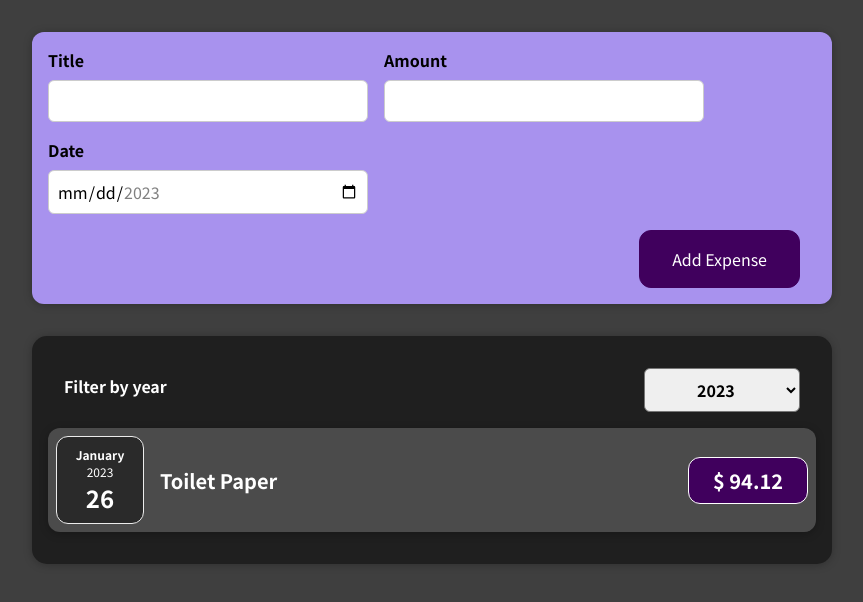
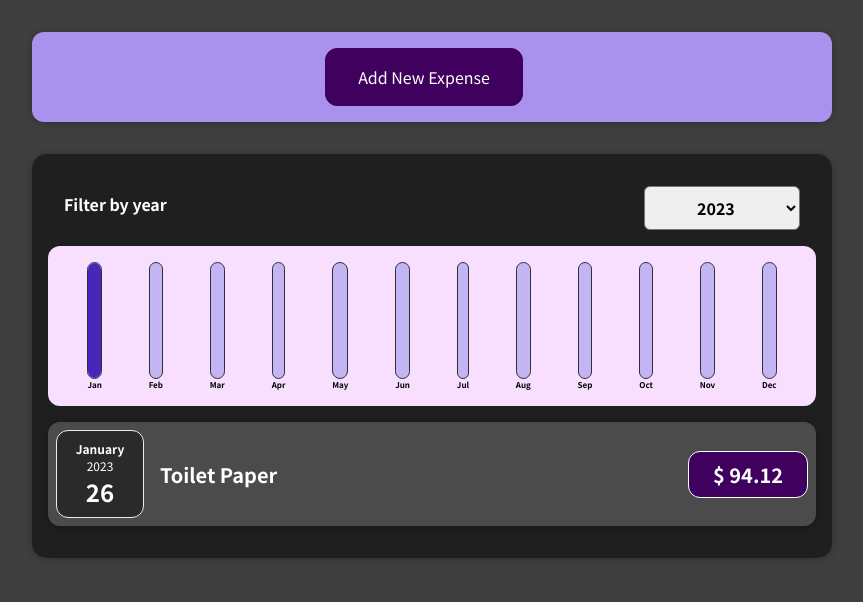
Before and after one commit to RamSSi/react-practice, a React (Create React App) app: page / in a window 1280 px wide. Shown: the top 602 px of the page, without its empty margins (208-1071 px from the left). Built offline with nearby package versions, Linux system fonts and the light colour scheme.

Commit message:
2023-01-03 리액트 조건부 Content

```diff
--- /dev/null
+++ b/src/components/Chart/Chart.css
@@ -0,0 +1,9 @@
+.chart {
+    padding: 1rem;
+    border-radius: 12px;
+    background-color: #f8dfff;
+    text-align: center;
+    display: flex;
+    justify-content: space-around;
+    height: 10rem;
+}
--- /dev/null
+++ b/src/components/Chart/Chart.js
@@ -0,0 +1,26 @@
+import React from 'react';
+
+import ChartBar from './ChartBar';
+
+import './Chart.css';
+
+const Chart = props => {
+
+    const dataPointValues = props.dataPoints.map(dataPoint => dataPoint.value);
+    const totalMaximum = Math.max(...dataPointValues);
+    return (
+        <div className="chart">
+            {props.dataPoints.map(dataPoint => {
+                return <ChartBar
+                    key={dataPoint.label}
+                    value={dataPoint.value}
+                    maxValue={totalMaximum}
+                    label={dataPoint.label}
+                />
+                }
+            )}
+        </div>
+    );
+};
+
+export default Chart;
--- /dev/null
+++ b/src/components/Chart/ChartBar.css
@@ -0,0 +1,30 @@
+.chart-bar {
+    height: 100%;
+    display: flex;
+    flex-direction: column;
+    align-items: center;
+}
+
+.chart-bar__inner {
+    height: 100%;
+    width: 100%;
+    border: 1px solid #313131;
+    border-radius: 12px;
+    background-color: #c3b4f3;
+    overflow: hidden;
+    display: flex;
+    flex-direction: column;
+    justify-content: flex-end;
+}
+
+.chart-bar__fill {
+    background-color: #4826b9;
+    width: 100%;
+    transition: all 0.3s ease-out;
+}
+
+.chart-bar__label {
+    font-weight: bold;
+    font-size: 0.5rem;
+    text-align: center;
+}
--- /dev/null
+++ b/src/components/Chart/ChartBar.js
@@ -0,0 +1,26 @@
+import React from 'react';
+
+import './ChartBar.css';
+
+const ChartBar = props => {
+
+    let barFillHeight = '0%';
+
+    if (props.maxValue > 0) {
+        barFillHeight = Math.round((props.value / props.maxValue) * 100) + '%';
+    }
+
+    return (
+        <div className="chart-bar">
+            <div className="chart-bar__inner">
+                <div
+                    className="chart-bar__fill"
+                    style={{height: barFillHeight}}
+                ></div>
+            </div>
+            <div className="chart-bar__label">{props.label}</div>
+        </div>
+    );
+};
+
+export default ChartBar;
--- a/src/components/Expenses/ExpenseItem.js
+++ b/src/components/Expenses/ExpenseItem.js
@@ -7,6 +7,7 @@
 
 function ExpenseItem(props) {
     return (
+        <li>
             <Card className="expense-item">
                 <ExpenseDate date={props.date} />
                 <div className="expense-item__description">
@@ -14,6 +15,7 @@
                     <div className="expense-item__price">$ {props.amount}</div>
                 </div>
             </Card>
+        </li>
     );
 }
 
--- a/src/components/Expenses/Expenses.js
+++ b/src/components/Expenses/Expenses.js
@@ -1,7 +1,8 @@
 import React, { useState } from 'react';
 
-import ExpenseItem from './ExpenseItem';
 import ExpensesFilter from './ExpensesFilter';
+import ExpensesList from './ExpensesList';
+import ExpensesChart from './ExpensesChart';
 import Card from '../UI/Card';
 
 import './Expenses.css';
@@ -21,17 +22,12 @@
     return (
         <div>
             <Card className="expenses">
-                <ExpensesFilter selected={filteredYear} onChangeFilter={filterChangeHandler} />
-                {filteredExpenses
-                    .map(expense =>
-                        <ExpenseItem
-                            key={expense.id}
-                            title={expense.title}
-                            amount={expense.amount}
-                            date={expense.date}
-                        />
-                    )
-                }
+                <ExpensesFilter
+                    selected={filteredYear}
+                    onChangeFilter={filterChangeHandler}
+                />
+                <ExpensesChart expenses={filteredExpenses} />
+                <ExpensesList items={filteredExpenses} />
             </Card>
         </div>
     );
--- /dev/null
+++ b/src/components/Expenses/ExpensesChart.js
@@ -0,0 +1,29 @@
+import React from 'react';
+
+import Chart from '../Chart/Chart';
+
+const ExpensesChart = props => {
+    const chartDataPoints = [
+        { label: 'Jan', value: 0 },
+        { label: 'Feb', value: 0 },
+        { label: 'Mar', value: 0 },
+        { label: 'Apr', value: 0 },
+        { label: 'May', value: 0 },
+        { label: 'Jun', value: 0 },
+        { label: 'Jul', value: 0 },
+        { label: 'Aug', value: 0 },
+        { label: 'Sep', value: 0 },
+        { label: 'Oct', value: 0 },
+        { label: 'Nov', value: 0 },
+        { label: 'Dec', value: 0 },
+    ];
+
+    for (const expense of props.expenses) {
+        const expenseMonth = expense.date.getMonth(); // start at 0 (Jan : 0)
+        chartDataPoints[expenseMonth].value += expense.amount;
+    }
+
+    return <Chart dataPoints={chartDataPoints} />
+};
+
+export default ExpensesChart;
--- /dev/null
+++ b/src/components/Expenses/ExpensesList.css
@@ -0,0 +1,9 @@
+.expenses-list {
+    list-style: none;
+    padding: 0;
+}
+
+.expenses-list__fallback {
+    color: white;
+    text-align: center;
+}
--- /dev/null
+++ b/src/components/Expenses/ExpensesList.js
@@ -0,0 +1,27 @@
+import React from 'react';
+
+import ExpenseItem from './ExpenseItem';
+
+import './ExpensesList.css';
+
+const ExpensesList = props => {
+    // 조건에 따라 컴포넌트 전체가 변경되는 경우에 적합한 조건
+    if (props.items.length === 0) {
+        return <h2 className="expenses-list__fallback">Found no expenses.</h2>;
+    }
+
+    return (
+        <ul className="expenses-list">
+            {props.items.map(expense =>
+                <ExpenseItem
+                    key={expense.id}
+                    title={expense.title}
+                    amount={expense.amount}
+                    date={expense.date}
+                />)
+            }
+        </ul>
+    );
+}
+
+export default ExpensesList
--- a/src/components/NewExpense/ExpenseForm.js
+++ b/src/components/NewExpense/ExpenseForm.js
@@ -46,7 +46,7 @@
 
         const expenseData = {
             title: enteredTitle,
-            amount: enteredAmount,
+            amount: +enteredAmount,
             date: new Date(enteredDate)
         };
 
@@ -73,6 +73,7 @@
                 </div>
             </div>
             <div className="new-expense__actions">
+                <button type="button" onClick={props.onCancelAdding}>Cancel</button>
                 <button type="submit">Add Expense</button>
             </div>
         </form>
--- a/src/components/NewExpense/NewExpense.js
+++ b/src/components/NewExpense/NewExpense.js
@@ -1,11 +1,12 @@
 // 사용자가 비용에 대한 정보를 입력할 수 있는 컴포넌트
-import React from 'react';
-
+import React, { useState } from 'react';
 import ExpenseForm from './ExpenseForm';
 
 import './NewExpense.css';
 
 const NewExpense = (props) => {
+
+    const [isAdding, setIsAdding] = useState(false);
 
     const saveExpenseDataHandler = (enteredExpenseData) => {
         const expenseData = {
@@ -13,11 +14,25 @@
             id: Math.random().toString()
         };
         props.onAddExpense(expenseData);
+        setIsAdding(false);
     };
+
+    const stopAddingHandler = () => {
+        setIsAdding(false);
+    };
+
+    const newButtonClickHandler = () => {
+        setIsAdding(true);
+    };
+
+    let showenComponent = <button onClick={newButtonClickHandler}>Add New Expense</button>;
+    if (isAdding) {
+        showenComponent = <ExpenseForm onSaveExpenseData={saveExpenseDataHandler} onCancelAdding={stopAddingHandler} />;
+    }
 
     return (
         <div className="new-expense">
-            <ExpenseForm onSaveExpenseData={saveExpenseDataHandler} />
+            {showenComponent}
         </div>
     );
 }
```
Also changed, not shown: 2 other files (tests, documents, lock files or other folders). Lines whose indentation alone changed are shown as unchanged.
